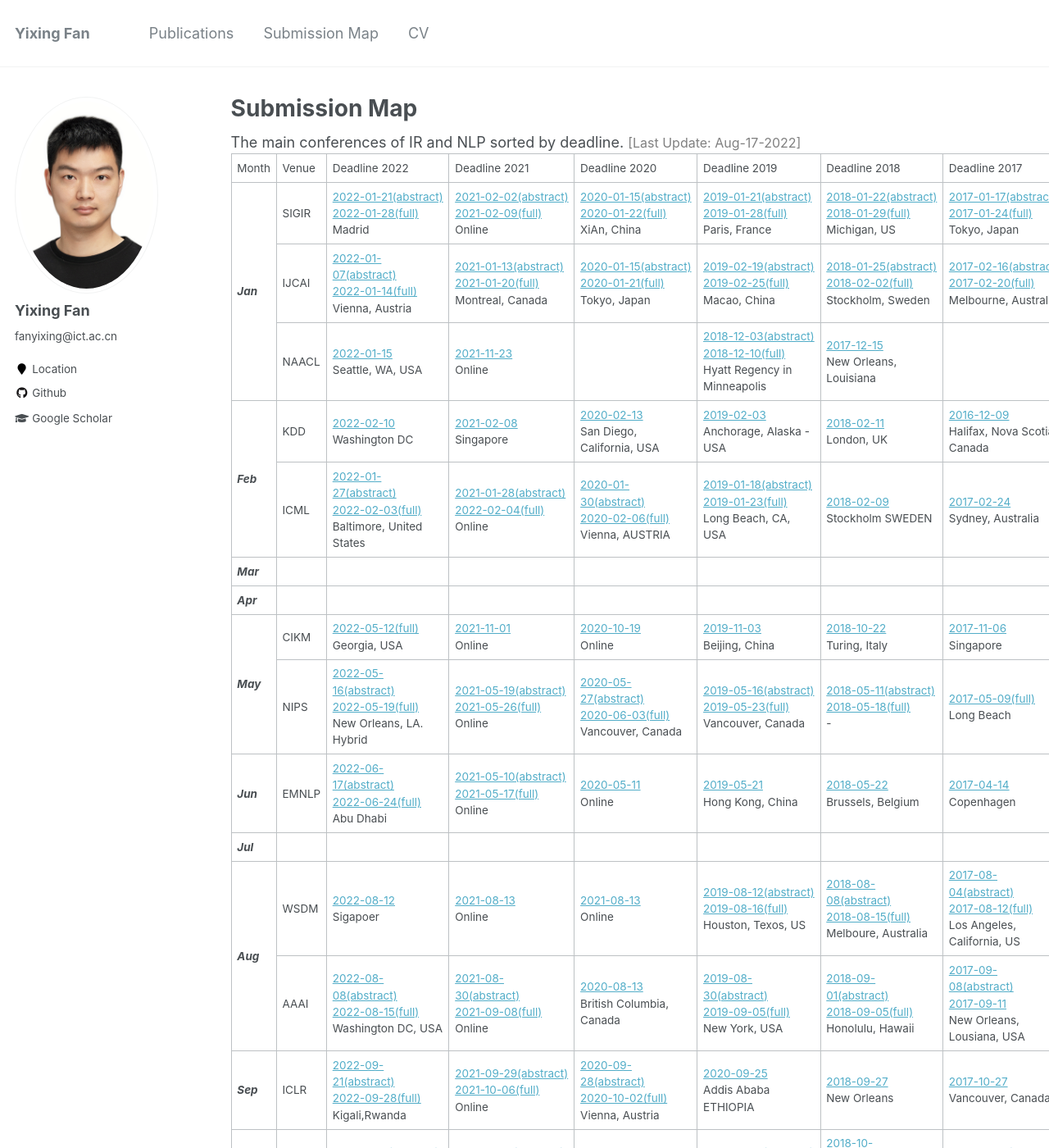
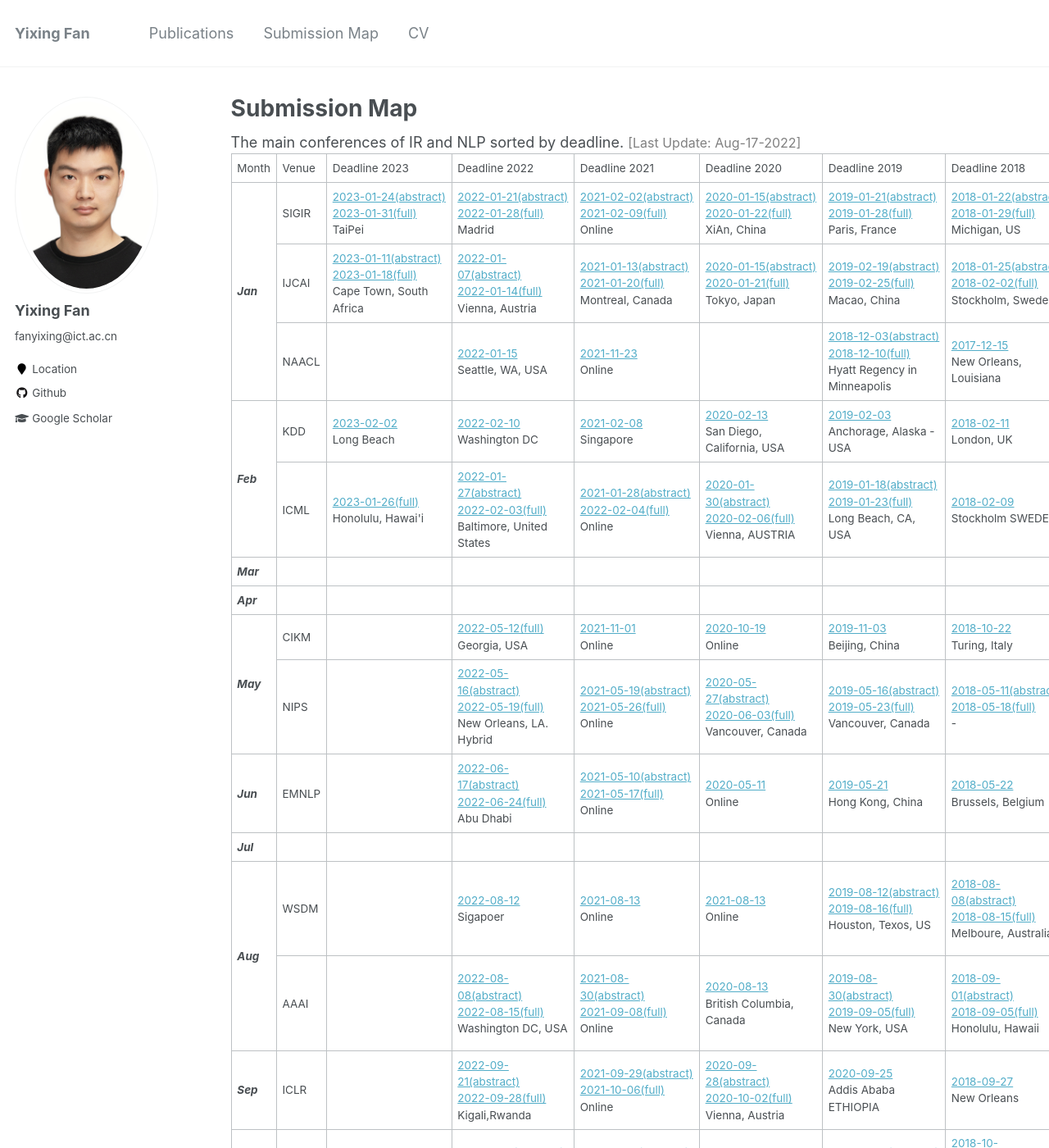
Before and after one commit to faneshion/faneshion.github.io, a Jekyll site: the page built from _pages/submission-map.md, in a window 1280 px wide and 1400 px high. Shown: the whole window at 82% size. Built offline with Jekyll 4.4.1, drawn with Linux system fonts in a browser that asks for light colours; some of the changed text lies outside the part shown.

Commit message:
update submission map

```diff
--- a/_pages/submission-map.md
+++ b/_pages/submission-map.md
@@ -5,14 +5,14 @@ author_profile: true
 ---
 <font size="4">The main conferences of IR and NLP sorted by deadline.</font>
 
-
 <font size="3" color="grey">[Last Update: Aug-17-2022]</font>
 
 <table align="center">
 	<tr>
 		<td>Month</td>
 		<td>Venue</td>
-		<td>Deadline 2022</td>
+		<td>Deadline 2023</td>
+        <td>Deadline 2022</td>
 		<td><nobr>Deadline 2021</nobr></td>
 		<td><nobr>Deadline 2020</nobr></td>
 		<td>Deadline 2019</td>
@@ -23,6 +23,7 @@ author_profile: true
 	<tr>
 		<td rowspan="3"><b><i>Jan</i></b></td>
 		<td>SIGIR</td>
+		<td><a href="https://sigir.org/sigir2023/" title="date: 2022-07-23..27, notify: 2022-04-4"><nobr>2023-01-24(abstract)</nobr><br>2023-01-31(full)<br></a><span style="color: #663333, font-size: 14px">TaiPei</span></td>
 		<td><a href="https://sigir.org/sigir2022/" title="date: 2022-07-11..15, notify: 2022-04-29"><nobr>2022-01-21(abstract)</nobr><br>2022-01-28(full)<br></a><span style="color: #663333, font-size: 14px">Madrid</span></td>
 		<td><a href="https://sigir.org/sigir2021/" title="date: 2021-07-11..15, notify: 2021-02-14"><nobr>2021-02-02(abstract)</nobr><br>2021-02-09(full)<br></a><span style="color: #663333, font-size: 14px">Online</span></td>
 		<td><a href="https://sigir.org/sigir2020/" title="date: 2020-07-25..30, notify: 2020-04-22"><nobr>2020-01-15(abstract)</nobr><br>2020-01-22(full)<br></a><span style="color: #663333, font-size: 14px">XiAn, China</span></td>
@@ -33,6 +34,7 @@ author_profile: true
 	</tr>
 	<tr>
 		<td>IJCAI</td>
+		<td><a href="https://ijcai-23.org/" title="date: 2022-08-19..25, notify: 2023-04-19">2023-01-11(abstract)<br>2023-01-18(full)<br></a><span style="color: #663333, font-size: 14px">Cape Town, South Africa</span></td>
 		<td><a href="https://ijcai-22.org/" title="date: 2022-07-23..29, notify: 2022-04-20">2022-01-07(abstract)<br>2022-01-14(full)<br></a><span style="color: #663333, font-size: 14px">Vienna, Austria</span></td>
 		<td><a href="https://ijcai-21.org/" title="date: 2021-08-19..26, notify: 2021-03-07"><nobr>2021-01-13(abstract)</nobr><br>2021-01-20(full)<br></a><span style="color: #663333, font-size: 14px">Montreal, Canada</span></td>
 		<td><a href="https://static.ijcai.org/ijcai-pricai-2020-schedule/" title="date: 2020-07-11..17, notify: 2020-03-14"><nobr>2020-01-15(abstract)</nobr><br>2020-01-21(full)<br></a><span style="color: #663333, font-size: 14px">Tokyo, Japan</span></td>
@@ -43,6 +45,7 @@ author_profile: true
 	</tr>
 		<tr>
 		<td>NAACL</td>
+		<td></td>
 		<td><a href="https://2022.naacl.org/calls/papers/" title="date: 2022-07-10..15, notify: 2022-04-07">2022-01-15<br></a><span style="color: #663333, font-size: 14px">Seattle, WA, USA</span></td>
 		<td><a href="https://2021.naacl.org/" title="date: 2021-06-06..11, notify: 2021-03-10">2021-11-23<br></a><span style="color: #663333, font-size: 14px">Online</span></td>
 		<td></td>
@@ -54,6 +57,7 @@ author_profile: true
 	<tr>
 		<td rowspan="2"><b><i>Feb</i></b></td>
 		<td>KDD</td>
+		<td><a href="https://kdd.org/kdd2023/" title="date: 2022-08-6..10, notify: 2023-05-18">2023-02-02<br></a><span style="color: #663333, font-size: 14px">Long Beach</span></td>
 		<td><a href="https://kdd.org/kdd2022/" title="date: 2022-08-14..18, notify: 2022-05-19">2022-02-10<br></a><span style="color: #663333, font-size: 14px">Washington DC</span></td>
 		<td><a href="https://www.kdd.org/kdd2021" title="date: 2021-08-14..18, notify: 2021-05-17">2021-02-08<br></a><span style="color: #663333, font-size: 14px">Singapore</span></td>
 		<td><a href="https://www.kdd.org/kdd2020" title="date: 2020-08-22..27, notify: 2020-05-15">2020-02-13<br></a><span style="color: #663333, font-size: 14px">San Diego, California, USA</span></td>
@@ -64,6 +68,7 @@ author_profile: true
 	</tr>
 	<tr>
 		<td>ICML</td>
+		<td><a href="https://icml.cc/Conferences/2023/" title="date: 2023-07-23..29, notify: 2023-04-22">2023-01-26(full)<br></a><span style="color: #663333, font-size: 14px">Honolulu, Hawai'i</span></td>
 		<td><a href="https://icml.cc/Conferences/2022/" title="date: 2022-07-17..23, notify: 2022-03-21">2022-01-27(abstract)<br>2022-02-03(full)<br></a><span style="color: #663333, font-size: 14px">Baltimore, United States</span></td>
 		<td><a href="https://icml.cc/Conferences/2021/CallForPapers" title="date: 2021-07-18..24, notify: 2021-05-08">2021-01-28(abstract)<br>2022-02-04(full)<br></a><span style="color: #663333, font-size: 14px">Online</span></td>
 		<td><a href="https://icml.cc/Conferences/2020" title="date: 2020-07-12..18, notify: 2020-05-09">2020-01-30(abstract)<br>2020-02-06(full)<br></a><span style="color: #663333, font-size: 14px">Vienna, AUSTRIA</span></td>
@@ -74,6 +79,7 @@ author_profile: true
 	</tr>
 	<tr>
 		<td rowspan="1"><b><i>Mar</i></b></td>
+		<td></td>
 		<td></td>
 		<td></td>
 		<td></td>
@@ -93,10 +99,12 @@ author_profile: true
 		<td></td>
 		<td></td>
 		<td></td>
+		<td></td>
 	</tr>
 	<tr>
 		<td rowspan="2"><b><i>May</i></b></td>
 		<td>CIKM</td>
+		<td></td>
 		<td><a href="https://www.cikm2022.org/" title="date: 2022-10-17..22, notify: 2022-08-01">2022-05-12(full)<br></a><span style="color: #663333, font-size: 14px">Georgia, USA</span></td>
 		<td><a href="https://www.cikm2021.org/" title="date: 2021-11-01..5, notify: 2021-07-05">2021-11-01<br></a><span style="color: #663333, font-size: 14px">Online</span></td>
 		<td><a href="https://www.cikm2020.org/" title="date: 2020-10-19..23, notify: 2020-07-06">2020-10-19<br></a><span style="color: #663333, font-size: 14px">Online</span></td>
@@ -107,6 +115,7 @@ author_profile: true
 	</tr>
 	<tr>
 		<td>NIPS</td>
+		<td></td>
 		<td><a href="https://neurips.cc/Conferences/2022/CallForPapers" title="date: 2022-11-28..12-08, notify: 2022-09-14">2022-05-16(abstract)<br>2022-05-19(full)<br></a><span style="color: #663333, font-size: 14px">New Orleans, LA. Hybrid</span></td>
 		<td><a href="https://nips.cc/Conferences/2021" title="date: 2021-12-06..14, notify: 2021-09-28">2021-05-19(abstract)<br>2021-05-26(full)<br></a><span style="color: #663333, font-size: 14px">Online</span></td>
 		<td><a href="https://nips.cc/Conferences/2020/CallForPapers" title="date: 2020-12-06..12, notify: 2020-09-25">2020-05-27(abstract)<br>2020-06-03(full)<br></a><span style="color: #663333, font-size: 14px">Vancouver, Canada</span></td>
@@ -118,6 +127,7 @@ author_profile: true
 	<tr>
 		<td rowspan="1"><b><i>Jun</i></b></td>
 		<td>EMNLP</td>
+		<td></td>
 		<td><a href="https://2022.emnlp.org/" title="date: 2022-12-09..11, notify: 2022-10-06">2022-06-17(abstract)<br>2022-06-24(full)<br></a><span style="color: #663333, font-size: 14px">Abu Dhabi</span></td>
 		<td><a href="https://2021.emnlp.org/" title="date: 2021-11-07..09, notify: 2021-08-25">2021-05-10(abstract)<br>2021-05-17(full)<br></a><span style="color: #663333, font-size: 14px">Online</span></td>
 		<td><a href="https://2020.emnlp.org/" title="date: 2020-11-16..18, notify: 2020-09-14">2020-05-11<br></a><span style="color: #663333, font-size: 14px">Online</span></td>
@@ -136,11 +146,13 @@ author_profile: true
 		<td></td>
 		<td></td>
 		<td></td>
+		<td></td>
 	</tr>
 
 	<tr>
 		<td rowspan="2"><b><i>Aug</i></b></td>
 		<td>WSDM<br></td>
+		<td></td>
 		<td><a href="https://www.wsdm-conference.org/2023/" title="date: 2023-02-27..03-03, notify: 2022-10-21">2022-08-12<br></a><span style="color: #663333, font-size: 14px">Sigapoer</span></td>
 		<td><a href="https://www.wsdm-conference.org/2022/" title="date: 2022-02-21..25, notify: 2021-10-11">2021-08-13<br></a><span style="color: #663333, font-size: 14px">Online</span></td>
 		<td><a href="https://www.wsdm-conference.org/2021/" title="date: 2022-02-21..25, notify: 2021-10-11">2021-08-13<br></a><span style="color: #663333, font-size: 14px">Online</span></td>
@@ -151,6 +163,7 @@ author_profile: true
 	</tr>
 	<tr>
 		<td>AAAI</td>
+		<td></td>
 		<td><a href="https://aaai.org/Conferences/AAAI-23/" title="date: 2023-02-07..14, notify: 2022-11-07">2022-08-08(abstract)<br>2022-08-15(full)<br></a><span style="color: #663333, font-size: 14px">Washington DC, USA</span></td>
 		<td><a href="https://aaai.org/Conferences/AAAI-22/" title="date: 2022-02-22..03-01, notify: 2021-11-29">2021-08-30(abstract)<br>2021-09-08(full)<br></a><span style="color: #663333, font-size: 14px">Online</span></td>
 		<td><a href="https://aaai.org/Conferences/AAAI-21/" title="date: 2021-02-02..09, notify: 2020-12-01">2020-08-13<br></a><span style="color: #663333, font-size: 14px">British Columbia, Canada</span></td>
@@ -163,6 +176,7 @@ author_profile: true
 	<tr>
 		<td rowspan="1"><b><i>Sep</i></b></td>
 		<td>ICLR</td>
+		<td></td>
 		<td><a href="https://iclr.cc/Conferences/2023" title="date: 2022-05-01..05, notify: 2022-11-04">2022-09-21(abstract)<br>2022-09-28(full)<br></a><span style="color: #663333, font-size: 14px">Kigali,Rwanda</span></td>
 		<td><a href="https://iclr.cc/Conferences/2022" title="date: 2022-04-25..29, notify: 2022-01-24">2021-09-29(abstract)<br>2021-10-06(full)<br></a><span style="color: #663333, font-size: 14px">Online</span></td>
 		<td><a href="https://iclr.cc/Conferences/2021/CallForPapers" title="date: 2021-05-04..08, notify: 2021-01-02">2020-09-28(abstract)<br>2020-10-02(full)<br></a><span style="color: #663333, font-size: 14px">Vienna, Austria</span></td>
@@ -175,6 +189,7 @@ author_profile: true
 	<tr>
 		<td rowspan="2"><b><i>Oct</i></b></td>
 		<td>WWW</td>
+		<td></td>
 		<td><a href="https://www2023.thewebconf.org/" title="date: 2025-05-01..05, notify: 2023-01-25">2022-10-6(abstract)<br>2022-10-13(full)<br></a><span style="color: #663333, font-size: 14px">Austin,TX,US</span></td>
 		<td><a href="https://www2022.thewebconf.org/" title="date: 2022-04-25..29, notify: 2022-01-13">2021-10-14(abstract)<br>2021-10-21(full)<br></a><span style="color: #663333, font-size: 14px">Online</span></td>
 		<td><a href="https://www2021.thewebconf.org/" title="date: 2021-04-19..23, notify: 2021-01-19">2020-10-19<br></a><span style="color: #663333, font-size: 14px">Ljubljana,Slovenia</span></td>
@@ -185,6 +200,7 @@ author_profile: true
 	</tr>
 	<tr>
 		<td>ECIR</td>
+		<td></td>
 		<td><a href="http://ecir2023.org/" title="date: 2023-04-02..06, notify: 2022-12-12">2022-10-07<br></a><span style="color: #663333, font-size: 14px">Dublin, Ireland</span></td>
 		<td><a href="https://ecir2022.org" title="date: 2022-04-10..14, notify: 2021-11-18">2021-10-07<br></a><span style="color: #663333, font-size: 14px">Stavanger, Norway</span></td>
 		<td><a href="https://www.ecir2021.eu/" title="date: 2021-03-28..04-01, notify: 2020-12-15">2020-10-15<br></a><span style="color: #663333, font-size: 14px">Lucca, Italy</span></td>
@@ -197,6 +213,7 @@ author_profile: true
 		<td rowspan="2"><b><i>Nov</i></b></td>
 		<td>ACL</td>
 		<td>-</td>
+		<td><a href="https://www.2023.aclweb.org/" title="date: 2023-07-09..14, notify: 2023-05-01">2022-12-15<br></a><span style="color: #663333, font-size: 14px">Toronto, Canada</span></td>
 		<td><a href="https://www.2022.aclweb.org/" title="date: 2022-05-22..27, notify: 2022-02-20">2021-11-15<br></a><span style="color: #663333, font-size: 14px">Chengdu, China</span></td>
 		<td><a href="https://2021.aclweb.org/" title="date: 2021-08-02..04, notify: 2021-05-05">2021-02-02<br></a><span style="color: #663333, font-size: 14px">Online</span></td>
 		<td><a href="https://acl2020.org/" title="date: 2020-07-05..10, notify: 2020-04-03">2019-12-09<br></a><span style="color: #663333, font-size: 14px">Seattle, WA</span></td>
@@ -207,6 +224,7 @@ author_profile: true
 	<tr>
 		<td>PAKDD</td>
 		<td>-</td>
+		<td><a href="http://www.pakdd2023.net/" title="date: 2023-05-25..28, notify: 2023-02-07">2022-12-07<br></a><span style="color: #663333, font-size: 14px">OSaka,Japan</span></td>
 		<td><a href="http://www.pakdd.net/" title="date: 2022-05-16..19, notify: 2022-01-15">2021-11-15<br></a><span style="color: #663333, font-size: 14px">Chengdu, China</span></td>
 		<td><a href="https://pakdd2021.org/" title="date: 2021-05-11..14, notify: 2021-02-01">2020-11-23(abstract)<br>2020-11-30(full)<br></a><span style="color: #663333, font-size: 14px">Delhi, India</span></td>
 		<td><a href="https://research.com/conference/pakdd-2020" title="date: 2020-05-11..14, notify: -">2019-11-18<br></a><span style="color: #663333, font-size: 14px">Singapore</span></td>
```
